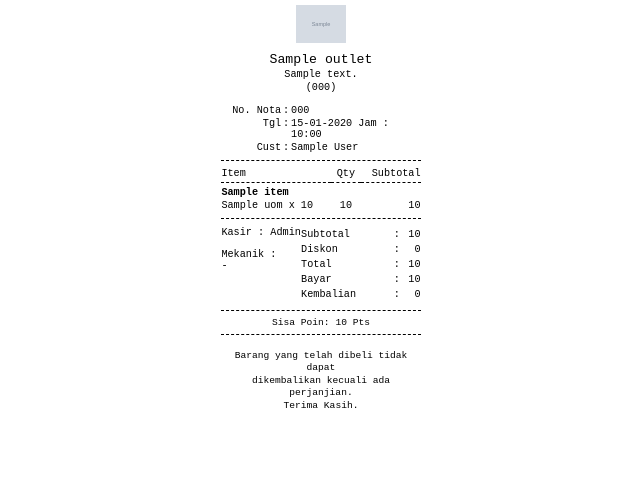
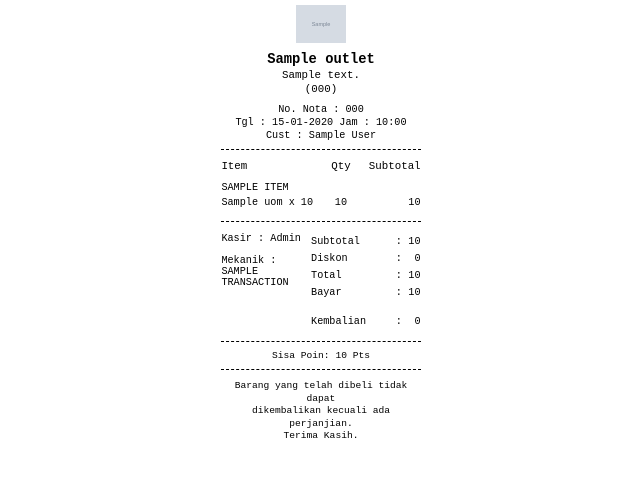
Before and after one commit to maulalardiatqo/pos-saas, a Laravel app: page /pos/receipt/1 in a window 1280 px wide. Shown: the top 477 px of the page, without its empty margins (319-959 px from the left). Run offline with Laravel 12, Linux system fonts and the light colour scheme; data comes from the database, SQL or seed files in the repository; tables that the repository leaves empty hold one stand-in row (values such as "Sample post"); grey boxes marked "Sample" are stand-in pictures.

Commit message:
update print receipt

```diff
--- a/app/Filament/Tenant/Resources/Transactions/TransactionResource.php
+++ b/app/Filament/Tenant/Resources/Transactions/TransactionResource.php
@@ -292,6 +292,7 @@ class TransactionResource extends Resource
                         Select::make('user_id')
                             ->relationship('user', 'name')
                             ->label('Kasir / Dibuat Oleh'),
+                        TextInput::make('mechanic_name')->label('Mekanik'),
                         TextInput::make('points_used')->label('Penggunaan Point'),
 
                     ])
--- a/resources/views/pos/receipt.blade.php
+++ b/resources/views/pos/receipt.blade.php
@@ -47,36 +47,36 @@
         .font-bold { font-weight: bold; }
 
         /* Garis Putus-Putus Khas Struk Kasir */
-        .divider { border-top: 1px dashed #000; margin: 6px 0; }
+        .divider { border-top: 1px dashed #000; margin: 8px 0; }
 
         table { width: 100%; border-collapse: collapse; }
-        td, th { vertical-align: top; padding: 1px 0; }
+        td, th { vertical-align: top; padding: 2px 0; }
 
         /* Area Header */
-        .header { margin-bottom: 10px; }
+        .header { margin-bottom: 8px; }
         .logo-container { margin-bottom: 5px; text-align: center; }
         .logo-container img { max-width: {{ $notaSize === 'A4' ? '120px' : '50px' }}; height: auto; }
 
-        .header h2 { margin: 0 0 2px 0; font-size: 1.1em; font-weight: normal; }
-        .header p { margin: 1px 0; font-size: 0.85em; line-height: 1.2; }
+        .header h2 { margin: 0 0 2px 0; font-size: 1.15em; font-weight: bold; }
+        .header p { margin: 2px 0; font-size: 0.9em; line-height: 1.2; }
 
         /* Area Info Nota */
-        .info-table { font-size: 0.85em; margin-bottom: 2px; }
-        .info-table td { padding: 1px 0; }
+        .info-area { text-align: center; font-size: 0.85em; margin-bottom: 5px; }
+        .info-area p { margin: 2px 0; }
 
         /* Area Item */
-        .item-table th { border-bottom: 1px dashed #000; padding-bottom: 3px; font-weight: normal; font-size: 0.85em; }
+        .item-table th { font-weight: normal; font-size: 0.9em; padding-bottom: 5px; }
         .item-table td { font-size: 0.85em; }
-        .item-name { font-weight: bold; }
+        .item-name { font-weight: normal; text-transform: uppercase; }
 
         /* Area Ringkasan (Kasir Kiri, Subtotal Kanan) */
-        .summary-area { font-size: 0.85em; width: 100%; margin-top: 4px; }
-        .summary-area td { padding: 2px 0; }
+        .summary-area { font-size: 0.85em; width: 100%; margin-top: 2px; }
+        .summary-area td { padding: 3px 0; }
 
         /* Area History Cicilan */
         .history-table { font-size: 0.8em; margin-top: 5px; color: #333; }
 
-        .footer { margin-top: 15px; font-size: 0.8em; line-height: 1.3; text-align: center; }
+        .footer { margin-top: 10px; font-size: 0.8em; line-height: 1.3; text-align: center; }
     </style>
 </head>
 <body onload="window.print(); setTimeout(function(){ window.close(); }, 500);">
@@ -88,6 +88,7 @@
             </div>
         @endif
 
+        <!-- NAMA TOKO, ALAMAT, TELP DI TENGAH -->
         <h2>{{ $transaction->outlet->name ?? $company->name ?? 'Toko' }}</h2>
 
         @if(isset($transaction->outlet) && $transaction->outlet->address)
@@ -103,53 +104,41 @@
         @endif
     </div>
 
-    <!-- Info Nota & Tanggal (Format Rapi) -->
-    <table class="info-table">
-        <tr>
-            <td class="text-right" width="30%">No. Nota</td>
-            <td class="text-center" width="5%">:</td>
-            <td>{{ $transaction->transaction_number }}</td>
-        </tr>
-        <tr>
-            <td class="text-right">Tgl</td>
-            <td class="text-center">:</td>
-            <td>{{ $transaction->created_at->format('d-m-Y \J\a\m \: H:i') }}</td>
-        </tr>
+    <!-- INFO NOTA & TANGGAL (DI TENGAH) -->
+    <div class="info-area">
+        <p>No. Nota : {{ $transaction->transaction_number }}</p>
+        <p>Tgl : {{ $transaction->created_at->format('d-m-Y \J\a\m \: H:i') }}</p>
         @if($transaction->customer)
-        <tr>
-            <td class="text-right">Cust</td>
-            <td class="text-center">:</td>
-            <td>{{ $transaction->customer->name }}</td>
-        </tr>
+            <p>Cust : {{ $transaction->customer->name }}</p>
         @endif
-    </table>
+    </div>
 
     <div class="divider"></div>
 
-    <!-- Tabel Rincian Barang (Persis Foto) -->
+    <!-- TABEL RINCIAN BARANG -->
     <table class="item-table">
         <thead>
             <tr>
-                <th class="text-left" width="55%">Item</th>
-                <th class="text-center" width="15%">Qty</th>
+                <th class="text-left" width="50%">Item</th>
+                <th class="text-center" width="20%">Qty</th>
                 <th class="text-right" width="30%">Subtotal</th>
             </tr>
         </thead>
         <tbody>
             @foreach($transaction->items as $item)
                 <tr>
-                    <!-- Nama Barang (Full Width) -->
-                    <td colspan="3" style="padding-top: 4px;">
+                    <!-- Nama Barang -->
+                    <td colspan="3" style="padding-top: 5px;">
                         <span class="item-name">{{ $item->item_name ?? $item->product->name ?? 'Item Custom' }}</span>
                     </td>
                 </tr>
                 <tr>
-                    <!-- Satuan x Harga -->
-                    <td>
+                    <!-- Satuan x Harga | Qty | Subtotal -->
+                    <td style="padding-bottom: 5px;">
                         {{ $item->uom ? $item->uom->name . ' x ' : 'x ' }}{{ number_format($item->selling_price, 0, ',', '.') }}
                     </td>
-                    <td class="text-center">{{ $item->qty }}</td>
-                    <td class="text-right">{{ number_format($item->subtotal, 0, ',', '.') }}</td>
+                    <td class="text-center" style="padding-bottom: 5px;">{{ $item->qty }}</td>
+                    <td class="text-right" style="padding-bottom: 5px;">{{ number_format($item->subtotal, 0, ',', '.') }}</td>
                 </tr>
             @endforeach
         </tbody>
@@ -157,17 +146,17 @@
 
     <div class="divider"></div>
 
-    <!-- Area Ringkasan: Mekanik/Kasir (Kiri) & Angka (Kanan) -->
+    <!-- AREA RINGKASAN: KASIR/MEKANIK (KIRI) & ANGKA (KANAN) -->
     <table class="summary-area">
         <tr>
             <!-- Sisi Kiri -->
-            <td width="40%" style="vertical-align: top;">
+            <td width="45%" style="vertical-align: top;">
                 Kasir : {{ $transaction->user->name ?? 'Admin' }}<br><br>
                 Mekanik :<br>
-                {{ $transaction->mechanic->name ?? '-' }}
+                {{ strtoupper($transaction->mechanic_name ?? '-') }}
             </td>
             <!-- Sisi Kanan -->
-            <td width="60%" style="vertical-align: top;">
+            <td width="55%" style="vertical-align: top;">
                 <table width="100%">
                     <tr>
                         <td class="text-left">Subtotal</td>
@@ -181,7 +170,7 @@
                     <tr>
                         <td class="text-left">Diskon</td>
                         <td>:</td>
-                        <td class="text-right">{{ number_format($totalDiscount, 0, ',', '.') }}</td>
+                        <td class="text-right">{{ $totalDiscount > 0 ? number_format($totalDiscount, 0, ',', '.') : '0' }}</td>
                     </tr>
 
                     <tr>
@@ -195,6 +184,9 @@
                         <td>:</td>
                         <td class="text-right">{{ number_format($transaction->amount_paid, 0, ',', '.') }}</td>
                     </tr>
+
+                    <!-- Spasi Kosong Sebelum Kembalian Seperti Pada Gambar -->
+                    <tr><td colspan="3" style="height: 6px;"></td></tr>
 
                     <tr>
                         <td class="text-left">Kembalian</td>
@@ -217,9 +209,10 @@
         </tr>
     </table>
 
-    <!-- Riwayat Bayar DP / Cicilan (Muncul Jika Ada Lebih Dari 1 Kali Bayar) -->
+    <div class="divider"></div>
+
+    <!-- Riwayat Bayar DP / Cicilan (Tetap Dipertahankan) -->
     @if($transaction->payments && $transaction->payments->count() > 1)
-        <div class="divider"></div>
         <div style="font-size: 0.8em; font-weight: bold; margin-bottom: 2px;">Riwayat Cicilan/DP:</div>
         <table class="history-table">
             @foreach($transaction->payments as $payment)
@@ -229,9 +222,10 @@
             </tr>
             @endforeach
         </table>
+        <div class="divider"></div>
     @endif
 
-    <!-- Info Reward Poin (Opsional) -->
+    <!-- Info Reward Poin (Tetap Dipertahankan) -->
     @php
         $earnedPoint = \App\Models\PointHistory::where('reference_id', $transaction->transaction_number)
                             ->where('type', 'earn')
@@ -239,17 +233,16 @@
     @endphp
 
     @if($earnedPoint > 0 || ($transaction->customer && $transaction->customer->points_balance > 0))
-        <div class="divider"></div>
-        <div class="text-center" style="font-size: 0.8em; margin-top: 5px;">
+        <div class="text-center" style="font-size: 0.8em; margin-bottom: 5px;">
             @if($earnedPoint > 0)
                 Anda mendapat +{{ $earnedPoint }} Poin<br>
             @endif
             Sisa Poin: {{ number_format($transaction->customer->points_balance ?? 0, 0, ',', '.') }} Pts
         </div>
+        <div class="divider"></div>
     @endif
 
-    <div class="divider"></div>
-
+    <!-- FOOTER TEXT -->
     <div class="footer">
         Barang yang telah dibeli tidak dapat<br>
         dikembalikan kecuali ada perjanjian.<br>
```
